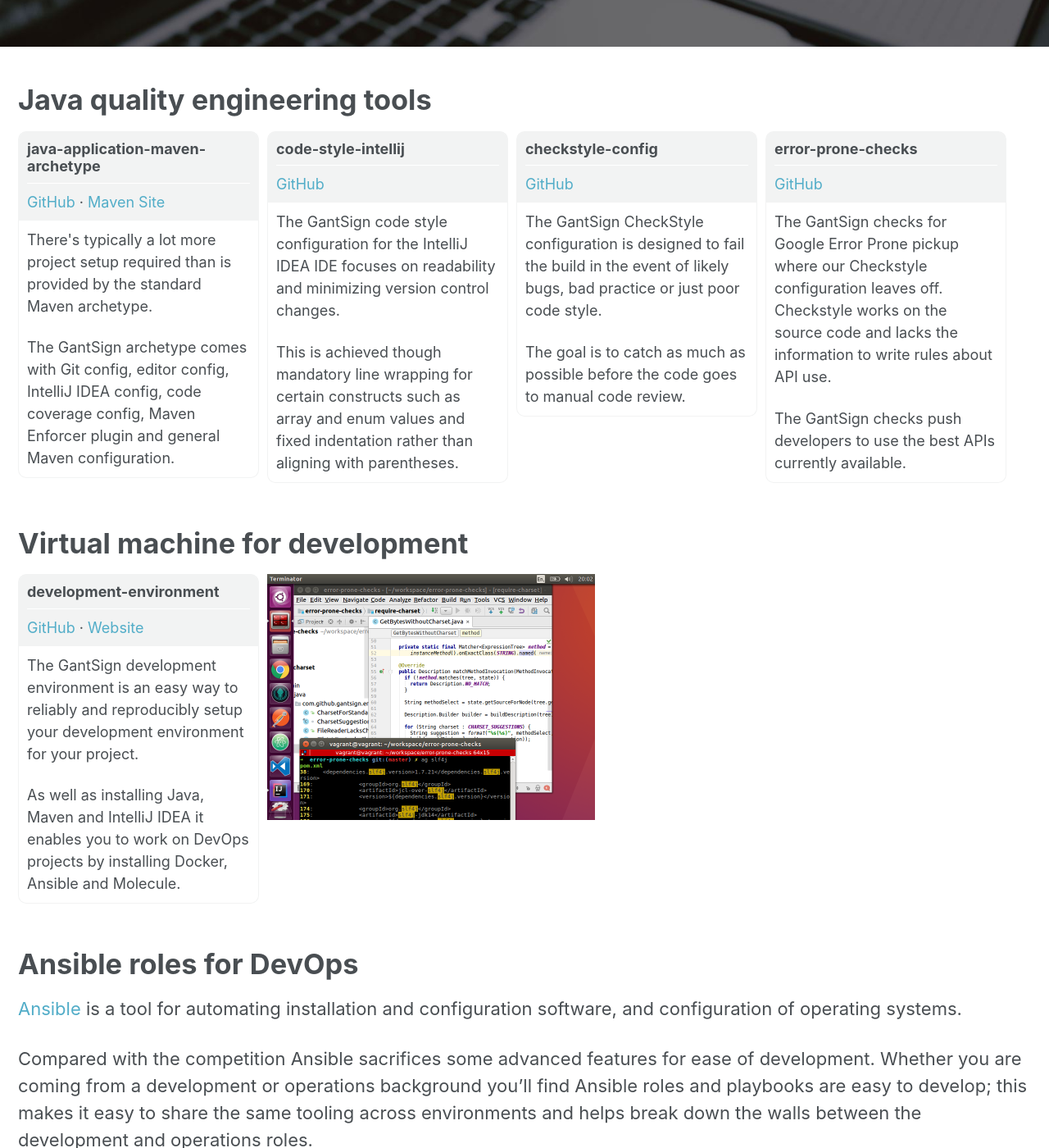
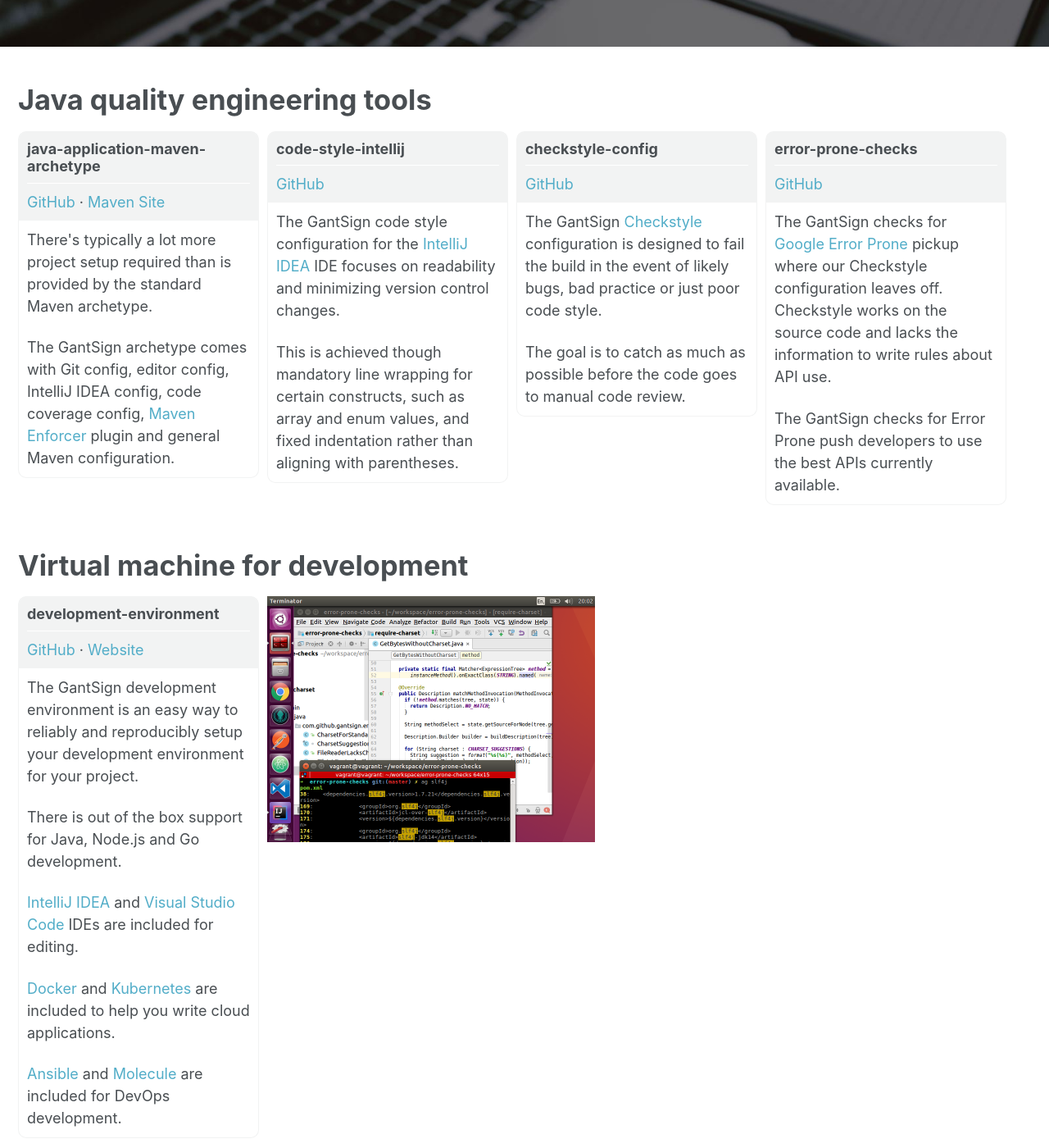
Before and after one commit to gantsign/gantsign.github.io, a Jekyll site: the page built from _pages/opensource.md, in a window 1280 px wide and 1400 px high, scrolled down 333 px. Shown: the whole window at 82% size. Built offline with Jekyll 4.4.1, drawn with Linux system fonts in a browser that asks for light colours; some of the changed text lies outside the part shown.

Commit message:
Minor text improvements (#12)
Minor text improvements and added some links.

```diff
--- a/_pages/opensource.md
+++ b/_pages/opensource.md
@@ -29,8 +29,9 @@ modified: 2017-01-23T18:27:43+00:00
         </p>
         <p>
             The GantSign archetype comes with Git config, editor config,
-            IntelliJ IDEA config, code coverage config, Maven Enforcer plugin
-            and general Maven configuration.
+            IntelliJ IDEA config, code coverage config,
+            <a href="https://maven.apache.org/enforcer/maven-enforcer-plugin">Maven Enforcer</a>
+            plugin and general Maven configuration.
         </p>
     </div>
 </li>
@@ -41,12 +42,13 @@ modified: 2017-01-23T18:27:43+00:00
     </div>
     <div class="project_body">
         <p>
-            The GantSign code style configuration for the IntelliJ IDEA IDE
+            The GantSign code style configuration for the
+            <a href="https://www.jetbrains.com/idea">IntelliJ IDEA</a> IDE
             focuses on readability and minimizing version control changes.
         </p>
         <p>
             This is achieved though mandatory line wrapping for certain
-            constructs such as array and enum values and fixed indentation
+            constructs, such as array and enum values, and fixed indentation
             rather than aligning with parentheses.
         </p>
     </div>
@@ -58,8 +60,10 @@ modified: 2017-01-23T18:27:43+00:00
     </div>
     <div class="project_body">
         <p>
-            The GantSign CheckStyle configuration is designed to fail the build
-            in the event of likely bugs, bad practice or just poor code style.
+            The GantSign
+            <a href="http://checkstyle.sourceforge.net">Checkstyle</a>
+            configuration is designed to fail the build in the event of likely
+            bugs, bad practice or just poor code style.
         </p>
         <p>
             The goal is to catch as much as possible before the code goes to
@@ -74,13 +78,15 @@ modified: 2017-01-23T18:27:43+00:00
     </div>
     <div class="project_body">
         <p>
-            The GantSign checks for Google Error Prone pickup where our
-            Checkstyle configuration leaves off. Checkstyle works on the source
-            code and lacks the information to write rules about API use.
+            The GantSign checks for
+            <a href="http://errorprone.info">Google Error Prone</a>
+            pickup where our Checkstyle configuration leaves off. Checkstyle
+            works on the source code and lacks the information to write rules
+            about API use.
         </p>
         <p>
-            The GantSign checks push developers to use the best APIs currently
-            available.
+            The GantSign checks for Error Prone push developers to use the best
+            APIs currently available.
         </p>
     </div>
 </li>
@@ -102,9 +108,23 @@ modified: 2017-01-23T18:27:43+00:00
             reproducibly setup your development environment for your project.
         </p>
         <p>
-            As well as installing Java, Maven and IntelliJ IDEA it enables
-            you to work on DevOps projects by installing Docker, Ansible and
-            Molecule.
+            There is out of the box support for Java, Node.js and Go
+            development.
+        </p>
+        <p>
+            <a href="https://www.jetbrains.com/idea">IntelliJ IDEA</a> and
+            <a href="https://code.visualstudio.com">Visual Studio Code</a> IDEs
+            are included for editing.
+        </p>
+        <p>
+            <a href="https://www.docker.com">Docker</a> and
+            <a href="https://kubernetes.io">Kubernetes</a> are included to help
+            you write cloud applications.
+        </p>
+        <p>
+            <a href="https://www.ansible.com">Ansible</a> and
+            <a href="https://molecule.readthedocs.io">Molecule</a> are included
+            for DevOps development.
         </p>
     </div>
 </li>
@@ -120,14 +140,13 @@ modified: 2017-01-23T18:27:43+00:00
 [Ansible](https://www.ansible.com) is a tool for automating installation and
 configuration software, and configuration of operating systems.
 
-Compared with the competition Ansible sacrifices some advanced features for ease
-of development. Whether you are coming from a development or operations
-background you'll find Ansible roles and playbooks are easy to develop; this
-makes it easy to share the same tooling across environments and helps break down
-the walls between the development and operations roles.
+Whether you are coming from a development or operations background you'll find
+Ansible roles and playbooks are easy to develop; this makes it easy to share the
+same tooling across environments and helps break down the walls between the
+development and operations roles.
 
-Ansible is more than powerful enough to use for provisioning your development
-environment, Docker images and your servers.
+With Ansible your can provision everything from your development environment, to
+your [Docker](https://www.docker.com) images, to your your servers.
 
 The GanSign Ansible roles are available from
 [Ansible Galaxy](https://galaxy.ansible.com/gantsign/); between them there has
@@ -144,7 +163,7 @@ downloads of GantSign Ansible roles.
     <div class="project_body">
         <p>
             Ansible role to install the
-            <a href="https://www.jetbrains.com/idea/">IntelliJ IDEA IDE</a>,
+            <a href="https://www.jetbrains.com/idea/">IntelliJ IDEA</a> IDE,
             configure the JDK, configure Maven, install plugins and configure
             the code style.
         </p>
@@ -159,7 +178,9 @@ downloads of GantSign Ansible roles.
     <div class="project_body">
         <p>
             Ansible role to install plugins for the
-            <a href="https://www.jetbrains.com/idea/">IntelliJ IDEA IDE</a>.
+            <a href="https://www.jetbrains.com/idea/">IntelliJ IDEA</a> IDE.
+        </p>
+        <p>
             This role is useful if you want to conditionally install plugins
             using Ansible tags.
         </p>
@@ -201,11 +222,10 @@ downloads of GantSign Ansible roles.
     </div>
     <div class="project_body">
         <p>
-            Ansible role to install
+            Ansible role to install the
             <a href="https://github.com/jcgay/maven-color">Maven Color</a>
-            extension for Apache Maven, authored by
-            <a href="https://github.com/jcgay">Jean-Christophe Gay</a>, which
-            colorizes the Maven console output.
+            extension for Apache Maven, which colorizes the Maven console
+            output.
         </p>
     </div>
 </li>
@@ -217,11 +237,10 @@ downloads of GantSign Ansible roles.
     </div>
     <div class="project_body">
         <p>
-            Ansible role to install
+            Ansible role to install the
             <a href="https://github.com/jcgay/maven-notifier">Maven Notifier</a>
-            extension for Apache Maven, authored by
-            <a href="https://github.com/jcgay">Jean-Christophe Gay</a>, which
-            provides a GUI notification when the Maven build completes.
+            extension for Apache Maven, which provides a GUI notification when
+            the Maven build completes.
         </p>
     </div>
 </li>
@@ -289,9 +308,11 @@ downloads of GantSign Ansible roles.
     </div>
     <div class="project_body">
         <p>
-            Ansible role to install plugins for the the
-            <a href="https://code.visualstudio.com/">Visual Studio Code IDE</a>.
-            This role is useful if you want to conditionally install plugins
+            Ansible role to install extensions for the the
+            <a href="https://code.visualstudio.com/">Visual Studio Code</a> IDE.
+        </p>
+        <p>
+            This role is useful if you want to conditionally install extensions
             using Ansible tags.
         </p>
     </div>
@@ -318,9 +339,12 @@ downloads of GantSign Ansible roles.
     </div>
     <div class="project_body">
         <p>
-            Ansible role to install plugins for the
-            <a href="https://atom.io/">Atom</a> text editor. This role is useful
-            if you want to conditionally install plugins using Ansible tags.
+            Ansible role to install packages for the
+            <a href="https://atom.io/">Atom</a> text editor.
+        </p>
+        <p>
+            This role is useful if you want to conditionally install packages
+            using Ansible tags.
         </p>
     </div>
 </li>
@@ -398,8 +424,9 @@ downloads of GantSign Ansible roles.
     </div>
     <div class="project_body">
         <p>
-            Ansible role to configure the default web browser for Ubuntu Unity /
-            Xfce4.
+            Ansible role to configure the default web browser for
+            <a href="https://unity.ubuntu.com">Ubuntu Unity</a> /
+            <a href="https://www.xfce.org">Xfce4</a>.
         </p>
     </div>
 </li>
@@ -411,9 +438,12 @@ downloads of GantSign Ansible roles.
     </div>
     <div class="project_body">
         <p>
-            Ansible role to configure the auto-login user for the Ubuntu Unity /
-            Xfce4 desktops, or any other desktop using the LightDM desktop
-            manager.
+            Ansible role to configure the auto-login user for the
+            <a href="https://unity.ubuntu.com">Ubuntu Unity</a> /
+            <a href="https://www.xfce.org">Xfce4</a> desktops, or any other
+            desktop using the
+            <a href="https://www.freedesktop.org/wiki/Software/LightDM">LightDM</a>
+            desktop manager.
         </p>
     </div>
 </li>
@@ -451,7 +481,8 @@ downloads of GantSign Ansible roles.
     <div class="project_body">
         <p>
             Ansible role to enabled compressed RAM to be used as swap by
-            installing ZRam Config.
+            installing
+            <a href="https://www.kernel.org/doc/Documentation/blockdev/zram.txt">ZRam Config</a>.
         </p>
     </div>
 </li>
@@ -475,7 +506,9 @@ downloads of GantSign Ansible roles.
     </div>
     <div class="project_body">
         <p>
-            Ansible role to configure the APT package manager caching policy.
+            Ansible role to configure the
+            <a href="https://wiki.debian.org/Apt">APT</a> package manager
+            caching policy.
         </p>
     </div>
 </li>
@@ -533,7 +566,7 @@ for general use yet.
             The goal is to make code generation flexible and easy to extend.
         </p>
         <p>
-            Currently limited to generating Swagger specifications but code
+            Currently limited to generating Swagger specifications, but code
             generation is planned.
         </p>
     </div>
```
Also changed, not shown: other parts of _pages/opensource.md (+5 -3 lines), _pages/home.md (+3 -3 lines).
